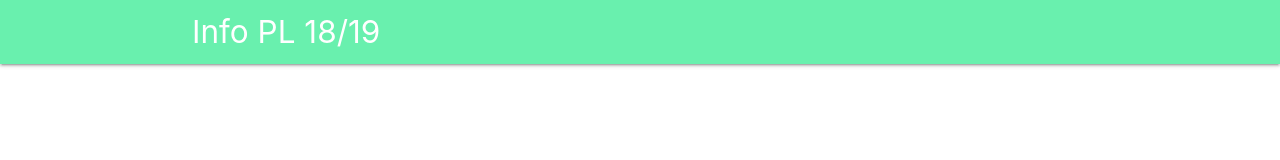
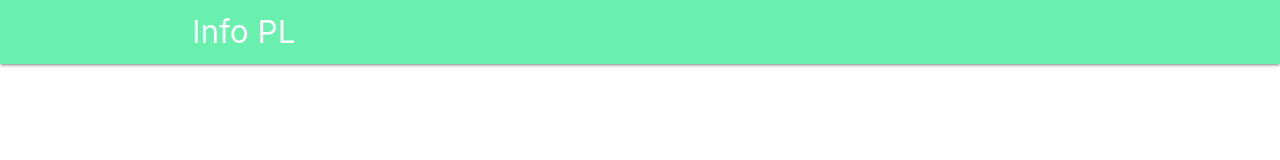
Before and after one commit to ra-md/premier-league-schedule-pwa, a website with bundled scripts: page index.html in a window 1280 px wide. Built offline with nearby package versions, Linux system fonts and the light colour scheme.

Commit message:
change header brand

```diff
--- a/index.html
+++ b/index.html
@@ -17,7 +17,7 @@
     <header>
       <nav class="green accent-2 lighten-1" role="navigation">
         <div class="nav-wrapper container">
-          <a href="#" class="brand-logo" id="logo-container">Info PL 18/19</a>
+          <a href="#" class="brand-logo" id="logo-container">Info PL</a>
           <a href="#" class="sidenav-trigger" data-target="nav-mobile">&#9776;</a>
           <ul class="topnav right hide-on-med-and-down"></ul>
           <ul class="sidenav" id="nav-mobile"></ul>
```
